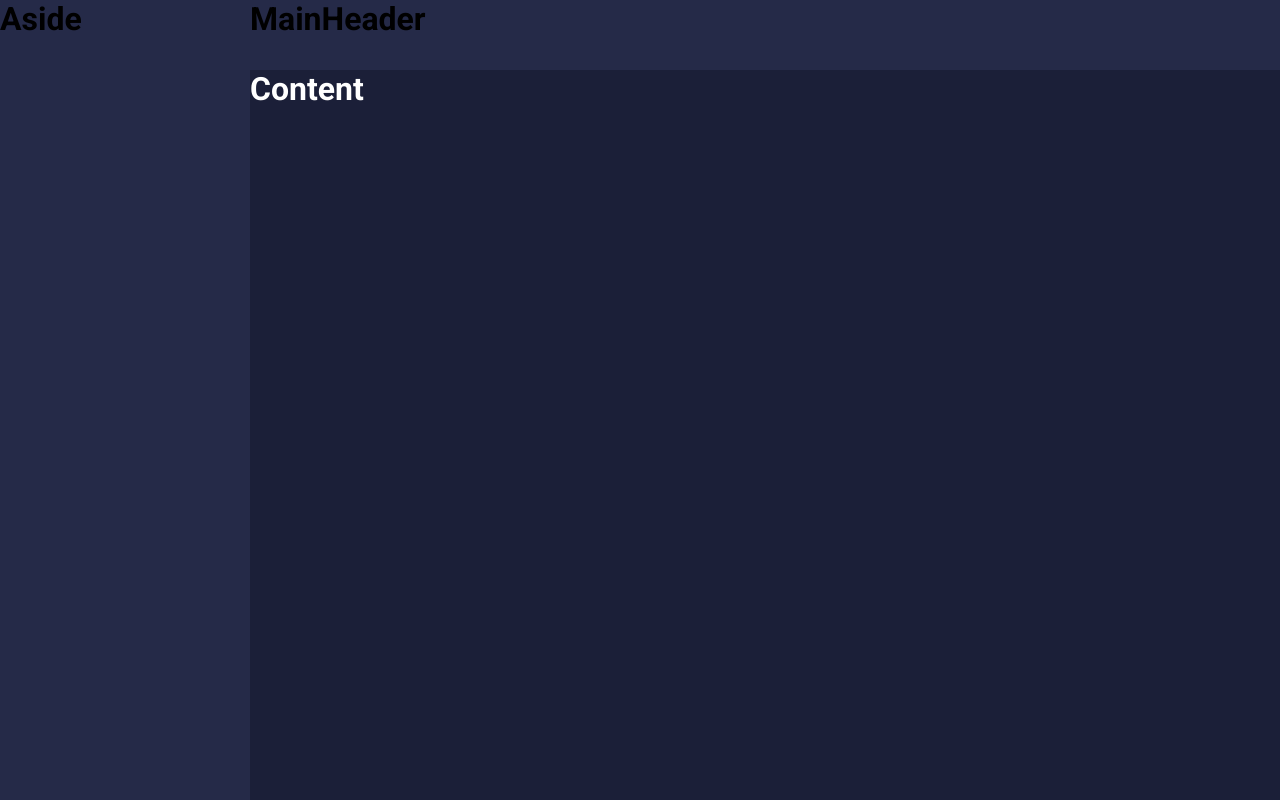
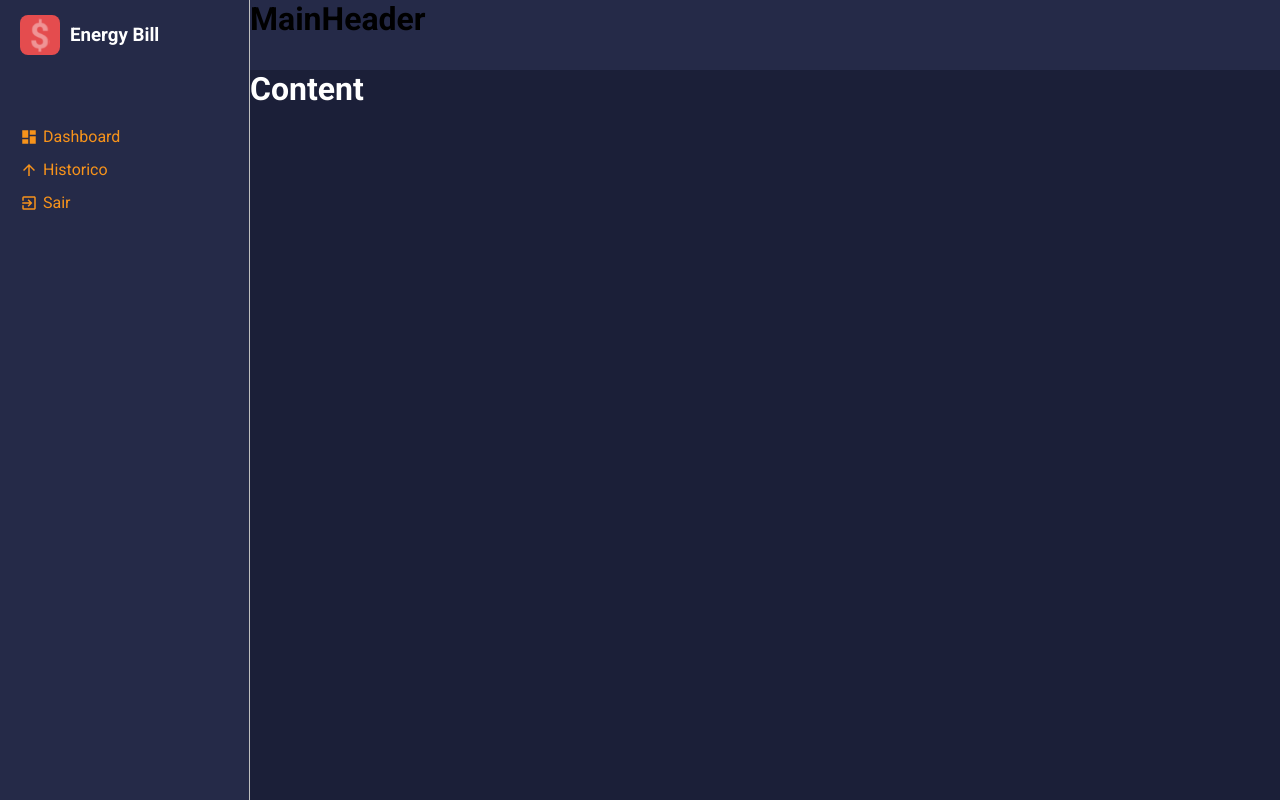
Before and after one commit to BioJJ/energy-bill-reader-front, a React (Vite) app: page / in a window 1280 px wide. Built offline with nearby package versions, Linux system fonts and the light colour scheme.

Commit message:
feat: ✨ implementing aside

```diff
--- a/src/components/Aside/index.tsx
+++ b/src/components/Aside/index.tsx
@@ -1,10 +1,60 @@
 import React from 'react'
-import { Container } from './style'
+import logoImg from '../../assets/logo.svg'
+
+import {
+	MdDashboard,
+	MdArrowDownward,
+	MdArrowUpward,
+	MdExitToApp,
+	MdClose,
+	MdMenu
+} from 'react-icons/md'
+
+import {
+	Container,
+	Header,
+	LogImg,
+	Title,
+	MenuContainer,
+	MenuItemLink,
+	MenuItemButton,
+	ToggleMenu,
+	ThemeToggleFooter
+} from './style'
 
 const Aside: React.FC = () => {
 	return (
-		<Container>
-			<h1> Aside</h1>
+		<Container menuIsOpen={false}>
+			<Header>
+				{/* <ToggleMenu onClick={handleToggleMenu}>
+					{toggleMenuIsOpened ? <MdClose /> : <MdMenu />}
+				</ToggleMenu> */}
+
+				<LogImg src={logoImg} alt="Logo Energy Bill" />
+				<Title>Energy Bill</Title>
+			</Header>
+
+			<MenuContainer>
+				<MenuItemLink href="/">
+					<MdDashboard />
+					Dashboard
+				</MenuItemLink>
+
+				<MenuItemLink href="/list/entry-balance">
+					<MdArrowUpward />
+					Historico
+				</MenuItemLink>
+
+				{/* <MenuItemLink href="/list/exit-balance">
+					<MdArrowDownward />
+					Saídas
+				</MenuItemLink> */}
+
+				<MenuItemButton>
+					<MdExitToApp />
+					Sair
+				</MenuItemButton>
+			</MenuContainer>
 		</Container>
 	)
 }
--- a/src/components/Aside/style.ts
+++ b/src/components/Aside/style.ts
@@ -1,6 +1,147 @@
-import styled from 'styled-components'
+import styled, { css } from 'styled-components'
 
-export const Container = styled.div`
+interface IContainerProps {
+	menuIsOpen: boolean
+}
+
+interface IThemeToggleFooterProps {
+	menuIsOpen: boolean
+}
+
+export const Container = styled.div<IContainerProps>`
 	grid-area: AS;
+
 	background-color: ${(props) => props.theme.colors.secondary};
+	padding-left: 20px;
+
+	border-right: 1px solid ${(props) => props.theme.colors.gray};
+
+	position: relative;
+
+	@media (max-width: 600px) {
+		padding-left: 20px;
+		position: fixed;
+		z-index: 2;
+
+		width: 170px;
+
+		height: ${(props) => (props.menuIsOpen ? '100vh' : '70px')};
+		overflow: hidden;
+
+		${(props) =>
+			!props.menuIsOpen &&
+			css`
+				border: none;
+				border-bottom: 1px solid ${(props) => props.theme.colors.gray};
+			`};
+	}
 `
+
+export const Header = styled.header`
+	height: 70px;
+	display: flex;
+	align-items: center;
+`
+
+export const LogImg = styled.img`
+	height: 40px;
+	width: 40px;
+
+	@media (max-width: 600px) {
+		display: none;
+	}
+`
+
+export const Title = styled.h3`
+	color: ${(props) => props.theme.colors.white};
+	margin-left: 10px;
+
+	@media (max-width: 600px) {
+		display: none;
+	}
+`
+
+export const MenuContainer = styled.nav`
+	display: flex;
+	flex-direction: column;
+
+	margin-top: 50px;
+`
+
+export const MenuItemLink = styled.a`
+	color: ${(props) => props.theme.colors.info};
+	text-decoration: none;
+
+	margin: 7px 0;
+	display: flex;
+	align-items: center;
+
+	transition: opacity 0.3s;
+
+	&:hover {
+		opacity: 0.7;
+	}
+
+	> svg {
+		font-size: 18px;
+		margin-right: 5px;
+	}
+`
+
+export const MenuItemButton = styled.button`
+	font-size: 16px;
+	color: ${(props) => props.theme.colors.info};
+
+	border: none;
+	background: none;
+
+	margin: 7px 0;
+	display: flex;
+	align-items: center;
+
+	transition: opacity 0.3s;
+
+	&:hover {
+		opacity: 0.7;
+	}
+
+	> svg {
+		font-size: 18px;
+		margin-right: 5px;
+	}
+`
+
+export const ToggleMenu = styled.button`
+	width: 40px;
+	height: 40px;
+
+	border-radius: 5px;
+	font-size: 22px;
+
+	background-color: ${(props) => props.theme.colors.warning};
+	color: ${(props) => props.theme.colors.white};
+
+	transition: opacity 0.3s;
+
+	&:hover {
+		opacity: 0.7;
+	}
+
+	display: none;
+
+	@media (max-width: 600px) {
+		display: flex;
+		justify-content: center;
+		align-items: center;
+	}
+`
+
+export const ThemeToggleFooter = styled.footer<IThemeToggleFooterProps>`
+	display: none;
+	position: absolute;
+	bottom: 30px;
+
+	@media (max-width: 470px) {
+		display: ${(props) => (props.menuIsOpen ? 'flex' : 'none')};
+	}
+`
```
